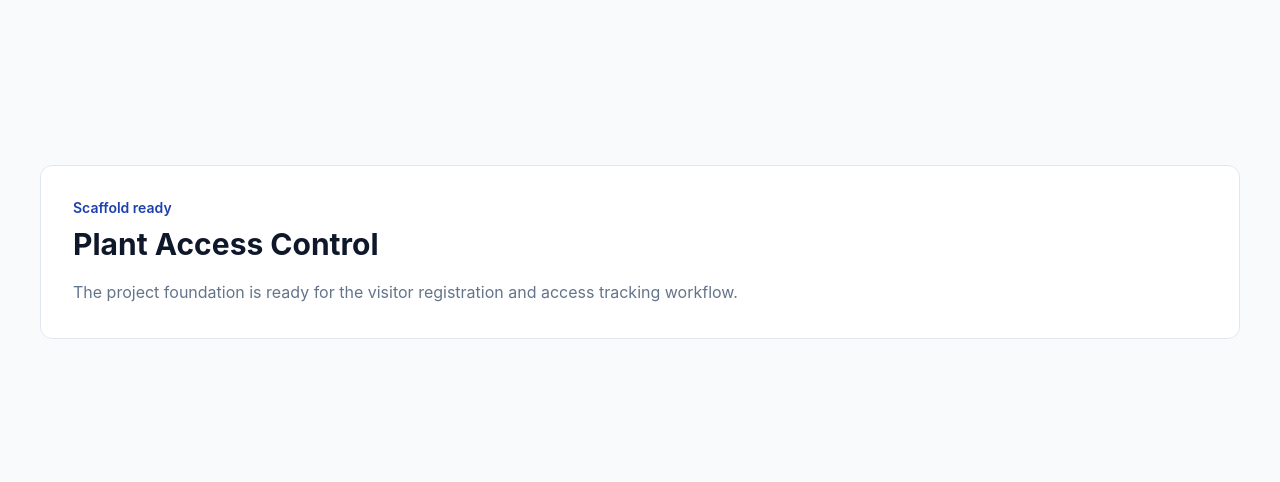
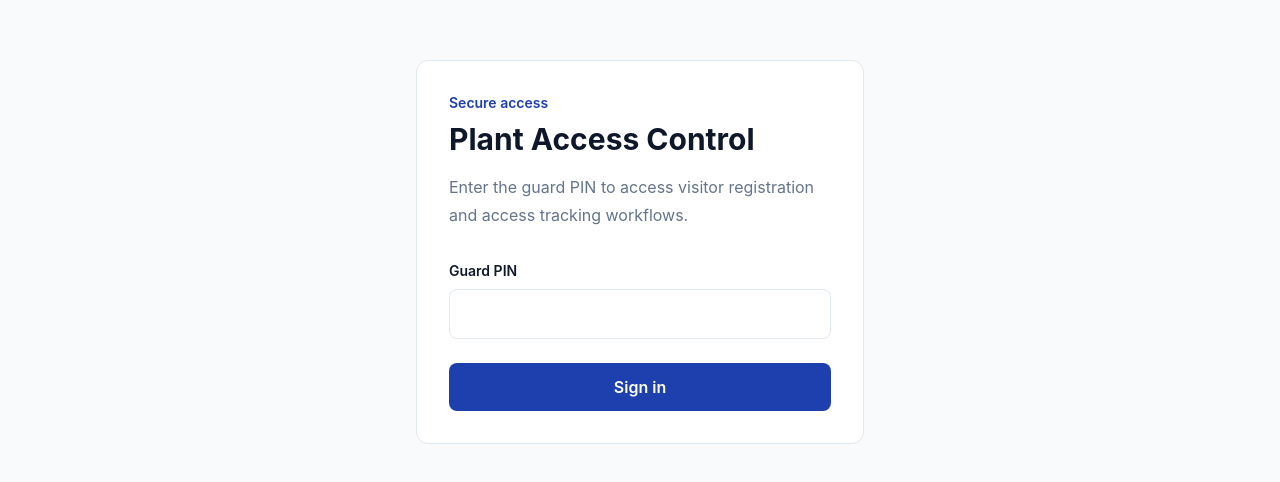
Before and after one commit to famatodlr/visitor-access-system, a Next.js app: page / in a window 1280 px wide. Shown: the part 148-630 px from the top of the page. Built offline with nearby package versions, Linux system fonts and the light colour scheme; no server answers.

Commit message:
feat: build protected workspace shell

```diff
--- /dev/null
+++ b/src/app/(protected)/layout.tsx
@@ -0,0 +1,19 @@
+import type { ReactNode } from "react";
+import { redirect } from "next/navigation";
+
+import { WorkspaceShell } from "@/components/workspace/workspace-shell";
+import { getGuardSession } from "@/server/auth/guard";
+
+export default async function ProtectedLayout({
+  children,
+}: Readonly<{
+  children: ReactNode;
+}>) {
+  const session = await getGuardSession();
+
+  if (!session) {
+    redirect("/");
+  }
+
+  return <WorkspaceShell>{children}</WorkspaceShell>;
+}
--- /dev/null
+++ b/src/app/(protected)/workspace/page.tsx
@@ -0,0 +1,57 @@
+import { WORKSPACE_ACTIONS } from "@/components/workspace/workspace-actions";
+
+export default function WorkspacePage() {
+  function getActionAnchor(index: number) {
+    if (index === 0) {
+      return "register-visitor";
+    }
+
+    if (index === 1) {
+      return "search-visitor";
+    }
+
+    return undefined;
+  }
+
+  return (
+    <section>
+      <div className="max-w-3xl">
+        <p className="text-sm font-semibold text-[var(--primary)]">
+          Protected area
+        </p>
+        <h2 className="mt-2 text-3xl font-bold">Workspace</h2>
+        <p className="mt-4 text-base leading-7 text-[var(--text-secondary)]">
+          Start from the primary guard workflows. Visitor registration and
+          lookup flows will be added in the next feature commits.
+        </p>
+      </div>
+
+      <div className="mt-8 grid gap-6 md:grid-cols-2">
+        {WORKSPACE_ACTIONS.map((action, index) => (
+          <article
+            className="rounded-xl border border-[var(--border)] bg-[var(--surface)] p-6"
+            id={getActionAnchor(index)}
+            key={action.title}
+          >
+            <div className="flex items-start justify-between gap-4">
+              <h3 className="text-xl font-bold">{action.title}</h3>
+              <span className="shrink-0 rounded-full border border-[var(--border)] px-3 py-1 text-xs font-semibold text-[var(--text-secondary)]">
+                {action.status}
+              </span>
+            </div>
+            <p className="mt-4 text-base leading-7 text-[var(--text-secondary)]">
+              {action.description}
+            </p>
+            <button
+              className="mt-6 rounded-lg border border-[var(--border)] bg-white px-4 py-2 text-sm font-semibold text-[var(--text-secondary)]"
+              disabled
+              type="button"
+            >
+              Available soon
+            </button>
+          </article>
+        ))}
+      </div>
+    </section>
+  );
+}
--- a/src/app/page.tsx
+++ b/src/app/page.tsx
@@ -1,16 +1,28 @@
-export default function Home() {
+import { redirect } from "next/navigation";
+
+import { LoginForm } from "@/components/auth/login-form";
+import { getGuardSession } from "@/server/auth/guard";
+
+export default async function Home() {
+  const session = await getGuardSession();
+
+  if (session) {
+    redirect("/workspace");
+  }
+
   return (
     <main className="min-h-screen bg-[var(--background)] px-6 py-8 text-[var(--text)]">
-      <section className="mx-auto flex min-h-[calc(100vh-64px)] max-w-[1200px] items-center">
-        <div className="w-full rounded-xl border border-[var(--border)] bg-[var(--surface)] p-8">
+      <section className="mx-auto flex min-h-[calc(100vh-64px)] max-w-[1200px] items-center justify-center">
+        <div className="w-full max-w-md rounded-xl border border-[var(--border)] bg-[var(--surface)] p-8">
           <p className="mb-2 text-sm font-semibold text-[var(--primary)]">
-            Scaffold ready
+            Secure access
           </p>
           <h1 className="text-3xl font-bold">Plant Access Control</h1>
-          <p className="mt-4 max-w-2xl text-base leading-7 text-[var(--text-secondary)]">
-            The project foundation is ready for the visitor registration and
-            access tracking workflow.
+          <p className="mt-4 text-base leading-7 text-[var(--text-secondary)]">
+            Enter the guard PIN to access visitor registration and access
+            tracking workflows.
           </p>
+          <LoginForm />
         </div>
       </section>
     </main>
--- /dev/null
+++ b/src/components/auth/login-form.tsx
@@ -0,0 +1,101 @@
+"use client";
+
+import { useRouter } from "next/navigation";
+import { type FormEvent, useState } from "react";
+
+interface LoginResponse {
+  authenticated?: boolean;
+  error?: string;
+}
+
+function parseLoginResponse(value: unknown): LoginResponse {
+  if (!value || typeof value !== "object") {
+    return {};
+  }
+
+  const response = value as {
+    authenticated?: unknown;
+    error?: unknown;
+  };
+
+  return {
+    authenticated:
+      typeof response.authenticated === "boolean"
+        ? response.authenticated
+        : undefined,
+    error: typeof response.error === "string" ? response.error : undefined,
+  };
+}
+
+export function LoginForm() {
+  const router = useRouter();
+  const [pin, setPin] = useState("");
+  const [error, setError] = useState<string | null>(null);
+  const [isSubmitting, setIsSubmitting] = useState(false);
+
+  async function handleSubmit(event: FormEvent<HTMLFormElement>) {
+    event.preventDefault();
+    setError(null);
+    setIsSubmitting(true);
+
+    try {
+      const response = await fetch("/api/auth/login", {
+        method: "POST",
+        headers: {
+          "Content-Type": "application/json",
+        },
+        body: JSON.stringify({ pin }),
+      });
+      const body = parseLoginResponse(await response.json());
+
+      if (!response.ok || !body.authenticated) {
+        setError(body.error ?? "Could not sign in. Please try again.");
+        return;
+      }
+
+      router.push("/workspace");
+      router.refresh();
+    } catch {
+      setError("Could not sign in. Please try again.");
+    } finally {
+      setIsSubmitting(false);
+    }
+  }
+
+  return (
+    <form className="mt-8 space-y-6" onSubmit={handleSubmit}>
+      <div>
+        <label
+          className="block text-sm font-semibold text-[var(--text)]"
+          htmlFor="guard-pin"
+        >
+          Guard PIN
+        </label>
+        <input
+          autoComplete="current-password"
+          className="mt-2 w-full rounded-lg border border-[var(--border)] bg-white px-4 py-3 text-base text-[var(--text)] outline-none transition focus:border-[var(--primary)] focus:ring-2 focus:ring-[var(--primary)]/20"
+          disabled={isSubmitting}
+          id="guard-pin"
+          inputMode="numeric"
+          name="pin"
+          onChange={(event) => setPin(event.target.value)}
+          required
+          type="password"
+          value={pin}
+        />
+        {error ? (
+          <p className="mt-2 text-sm font-medium text-[var(--error)]">
+            {error}
+          </p>
+        ) : null}
+      </div>
+      <button
+        className="w-full rounded-lg bg-[var(--primary)] px-4 py-3 text-base font-semibold text-white transition hover:bg-blue-800 disabled:cursor-not-allowed disabled:bg-slate-400"
+        disabled={isSubmitting}
+        type="submit"
+      >
+        {isSubmitting ? "Signing in..." : "Sign in"}
+      </button>
+    </form>
+  );
+}
--- /dev/null
+++ b/src/components/workspace/logout-button.tsx
@@ -0,0 +1,33 @@
+"use client";
+
+import { useRouter } from "next/navigation";
+import { useState } from "react";
+
+export function LogoutButton() {
+  const router = useRouter();
+  const [isLoggingOut, setIsLoggingOut] = useState(false);
+
+  async function handleLogout() {
+    setIsLoggingOut(true);
+
+    try {
+      await fetch("/api/auth/logout", {
+        method: "POST",
+      });
+    } finally {
+      router.push("/");
+      router.refresh();
+    }
+  }
+
+  return (
+    <button
+      className="rounded-lg border border-[var(--border)] bg-white px-4 py-2 text-sm font-semibold text-[var(--text)] transition hover:border-[var(--primary)] hover:text-[var(--primary)] disabled:cursor-not-allowed disabled:text-[var(--text-secondary)]"
+      disabled={isLoggingOut}
+      onClick={handleLogout}
+      type="button"
+    >
+      {isLoggingOut ? "Signing out..." : "Logout"}
+    </button>
+  );
+}
--- /dev/null
+++ b/src/components/workspace/workspace-actions.ts
@@ -0,0 +1,28 @@
+export interface WorkspaceAction {
+  title: string;
+  description: string;
+  status: "Coming next";
+}
+
+export const WORKSPACE_ACTIONS: WorkspaceAction[] = [
+  {
+    title: "Register visitor",
+    description: "Create a visitor record, capture identification data, and prepare the access credential.",
+    status: "Coming next",
+  },
+  {
+    title: "Search visitor by DNI",
+    description: "Find an existing visitor quickly before registering a repeat entry.",
+    status: "Coming next",
+  },
+  {
+    title: "Validate QR / repeat entry",
+    description: "Scan a saved credential and record a new facility entry.",
+    status: "Coming next",
+  },
+  {
+    title: "Visitor entries/history",
+    description: "Review recent access records for registered visitors.",
+    status: "Coming next",
+  },
+];
--- /dev/null
+++ b/src/components/workspace/workspace-shell.tsx
@@ -0,0 +1,43 @@
+import type { ReactNode } from "react";
+
+import { LogoutButton } from "./logout-button";
+
+interface WorkspaceShellProps {
+  children: ReactNode;
+}
+
+export function WorkspaceShell({ children }: WorkspaceShellProps) {
+  return (
+    <main className="min-h-screen bg-[var(--background)] px-6 py-6 text-[var(--text)]">
+      <div className="mx-auto flex min-h-[calc(100vh-48px)] max-w-[1200px] flex-col">
+        <header className="flex flex-col gap-4 border-b border-[var(--border)] pb-6 sm:flex-row sm:items-center sm:justify-between">
+          <div>
+            <p className="text-sm font-semibold text-[var(--primary)]">
+              Guard workspace
+            </p>
+            <h1 className="mt-1 text-2xl font-bold">Plant Access Control</h1>
+          </div>
+          <nav
+            aria-label="Workspace actions"
+            className="flex flex-wrap items-center gap-4"
+          >
+            <a
+              className="text-sm font-semibold text-[var(--text)]"
+              href="#register-visitor"
+            >
+              Register Visitor
+            </a>
+            <a
+              className="text-sm font-semibold text-[var(--text-secondary)] transition hover:text-[var(--text)]"
+              href="#search-visitor"
+            >
+              Search Visitor
+            </a>
+            <LogoutButton />
+          </nav>
+        </header>
+        <div className="flex-1 py-8">{children}</div>
+      </div>
+    </main>
+  );
+}
```
Also changed, not shown: 2 other files (tests, documents, lock files or other folders).
